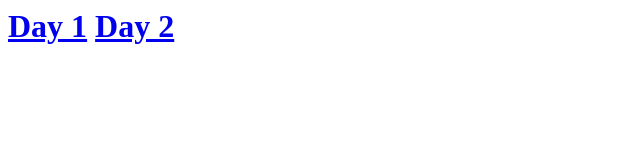
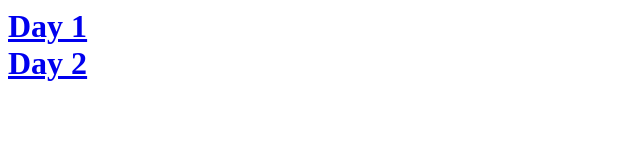
Before and after one commit to league-python/league-python.github.io, a plain HTML site: page index.html in a window 1280 px wide. Shown: the whole page, without its empty margins (0-640 px from the left). Drawn offline with Linux system fonts and the light colour scheme.

Commit message:
Update index.html

```diff
--- a/index.html
+++ b/index.html
@@ -1,6 +1,6 @@
 <html>
   <h1>
-<a href="./PythonAssignments.html">Day 1</a>
+<a href="./PythonAssignments.html">Day 1</a><br>
 <a href="./PythonAssignments 2.html">Day 2</a>
   </h1>
 </html>
```
